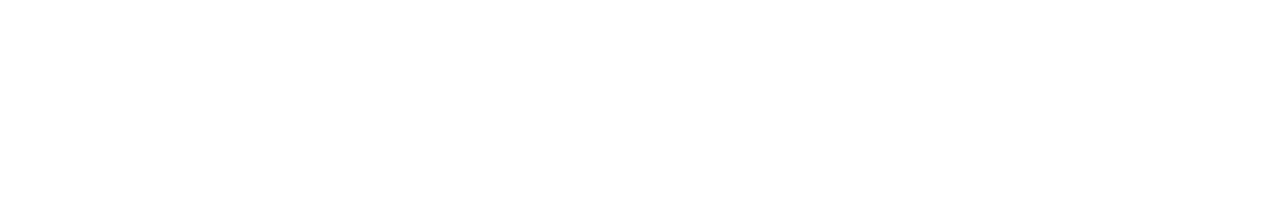
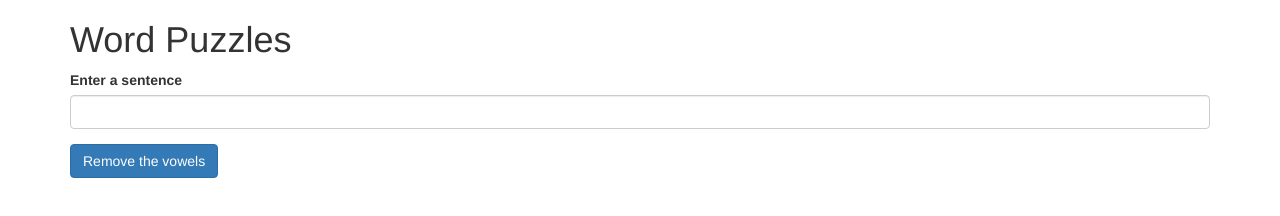
Before and after one commit to Sara-Hamilton/word-puzzle, a plain HTML site: page index.html in a window 1280 px wide. Drawn offline with Linux system fonts and the light colour scheme.

Commit message:
add form to html

```diff
--- a/css/styles.css
+++ b/css/styles.css
@@ -0,0 +1,3 @@
+#result {
+  display: none;
+}
--- a/index.html
+++ b/index.html
@@ -5,9 +5,25 @@
     <link href="css/styles.css" rel="stylesheet" type="text/css">
     <script src="js/jquery-3.2.1.js"></script>
     <script src="js/scripts.js"></script>
-    <title></title>
+    <title>Word Puzzle</title>
   </head>
   <body>
+    <div class="container">
+      <h1>Word Puzzles</h1>
+      <div>
+        <form id="puzzle">
+          <div class="form-group">
+            <label for="phrase">Enter a sentence</label>
+            <input id="phrase" class="form-control" type="text">
+          </div>
 
+          <button type="submit" class="btn btn-primary">Remove the vowels</button>
+        </form>
+      </div>
+      <div id="result">
+        <p>Your phrase without vowels:<span class="vowelLess"></span>
+        </p>
+      </div>
+    </div>
   </body>
 </html>
```
